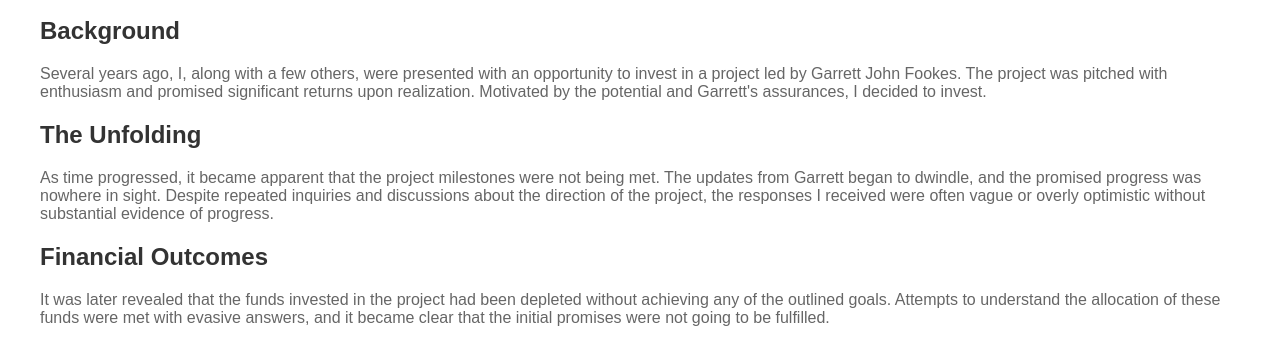
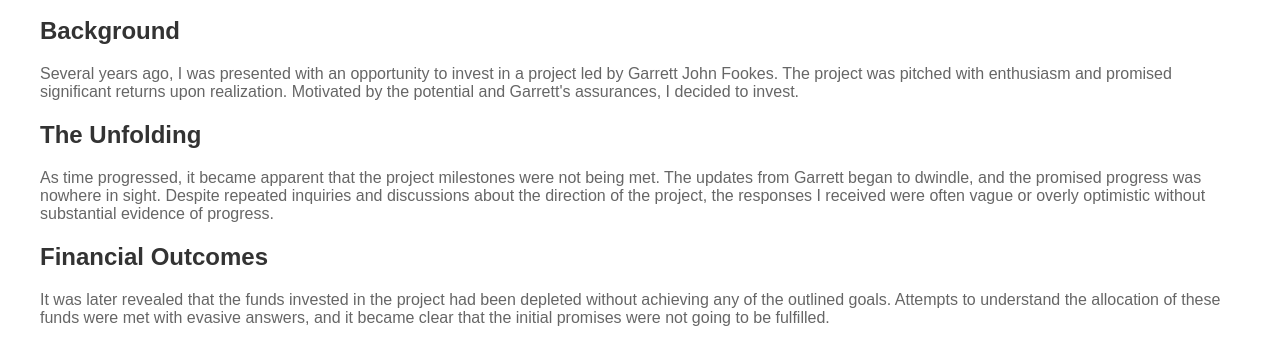
Before and after one commit to obitruman/g, a plain HTML site: page index.html in a window 1280 px wide. Shown: the part 457-800 px from the top of the page. Drawn offline with Linux system fonts and the light colour scheme.

Commit message:
Update index.html

```diff
--- a/index.html
+++ b/index.html
@@ -23,7 +23,7 @@
     <p>Welcome to this website. I've created this platform to share my personal experience with Garrett John Fookes, focusing on a particular investment venture. My intention is to inform and alert others who may be considering similar engagements with him.</p>
 
     <h2>Background</h2>
-    <p>Several years ago, I, along with a few others, were presented with an opportunity to invest in a project led by Garrett John Fookes. The project was pitched with enthusiasm and promised significant returns upon realization. Motivated by the potential and Garrett's assurances, I decided to invest.</p>
+    <p>Several years ago, I was presented with an opportunity to invest in a project led by Garrett John Fookes. The project was pitched with enthusiasm and promised significant returns upon realization. Motivated by the potential and Garrett's assurances, I decided to invest.</p>
 
     <h2>The Unfolding</h2>
     <p>As time progressed, it became apparent that the project milestones were not being met. The updates from Garrett began to dwindle, and the promised progress was nowhere in sight. Despite repeated inquiries and discussions about the direction of the project, the responses I received were often vague or overly optimistic without substantial evidence of progress.</p>
```
